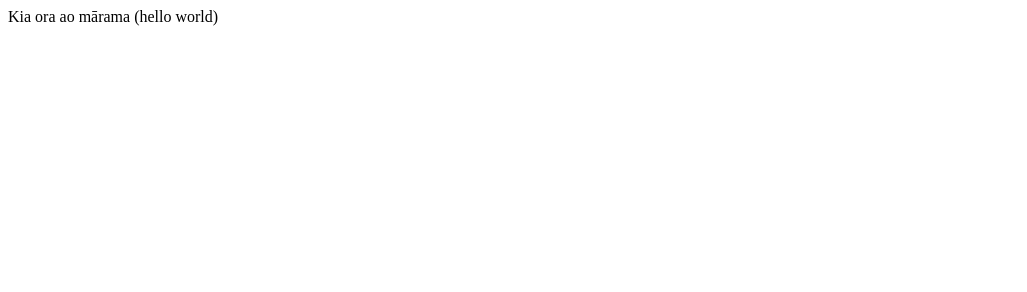
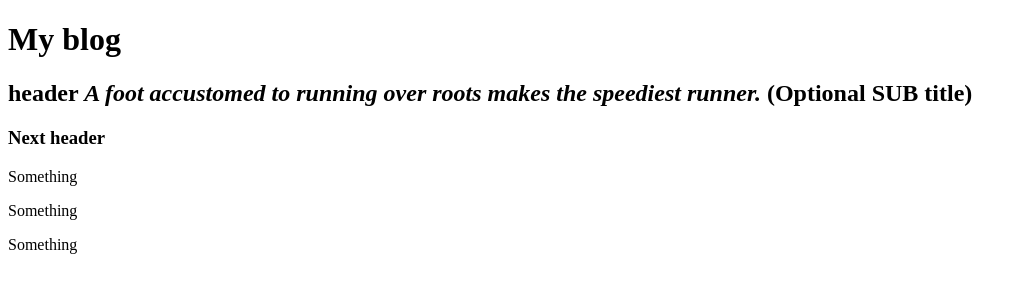
Before and after one commit to EDA-code-review/adam-v.github.io, a plain HTML site: page index.html in a window 1280 px wide. Shown: the whole page, without its empty margins (0-1027 px from the left). Drawn offline with Linux system fonts and the light colour scheme.

Commit message:
re upping index

```diff
--- a/index.html
+++ b/index.html
@@ -1 +1,27 @@
-Kia ora ao mārama (hello world)
+<!DOCTYPE html>
+<html>
+  <head>
+    <title>Adam's Blog</title>
+    <meta charset="UTF-8">
+    <link href="your-stylesheet-link-here.css" rel="stylesheet" type="text/css">
+  </head>
+
+  <body>
+    <h1>My blog</h1>
+    <h2>header <em>A foot accustomed to running over roots makes the speediest runner.</em> (Optional SUB title) </h2>
+    <h3>Next header</h3>
+
+    <p>
+      Something
+    </p>
+    <p>
+      Something
+    </p>
+    <p>
+      Something
+    </p>
+
+    <!-- this is a comment. -->
+
+  </body>
+</html>
```
